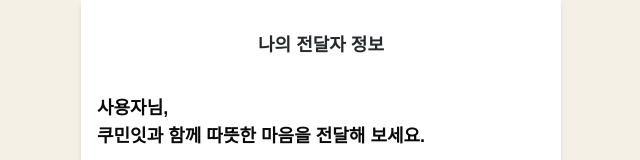
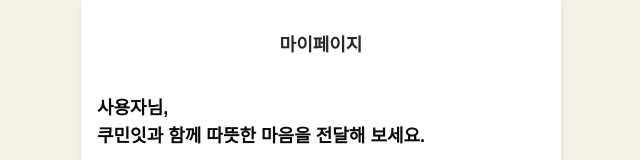
Before and after one commit to KoominEat/KoominEat-FE, a Next.js app: page /courier/profile in a window 1280 px wide. Shown: the top 160 px of the page, without its empty margins (319-959 px from the left). Built offline with nearby package versions, Linux system fonts and the light colour scheme; a web font is replaced by a local one.

Commit message:
fix: profile title 변경

```diff
--- a/src/app/courier/profile/page.tsx
+++ b/src/app/courier/profile/page.tsx
@@ -24,7 +24,7 @@
 
   return (
     <div>
-      <Header title="나의 전달자 정보" />
+      <Header title="마이페이지" />
 
       <p className="text-lg font-bold mt-5">
         {userName || "사용자"}님, <br />
```
